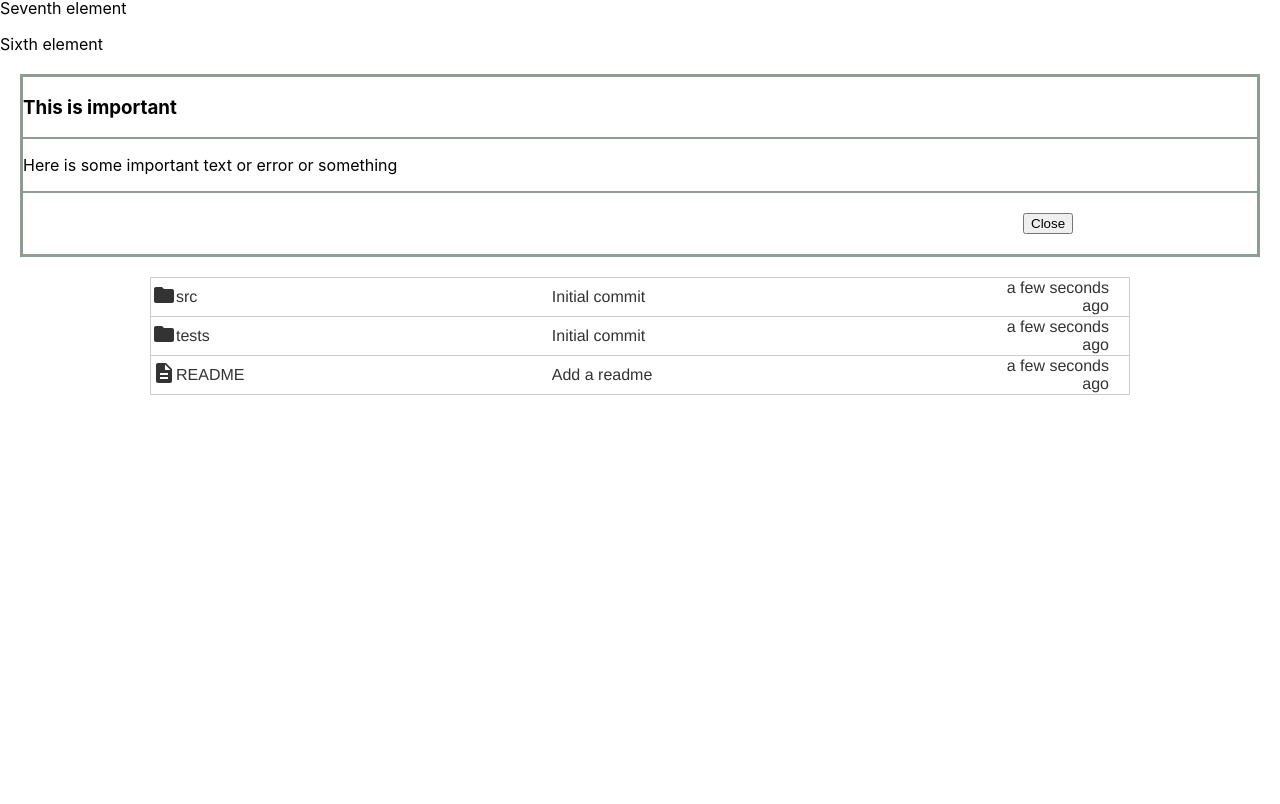
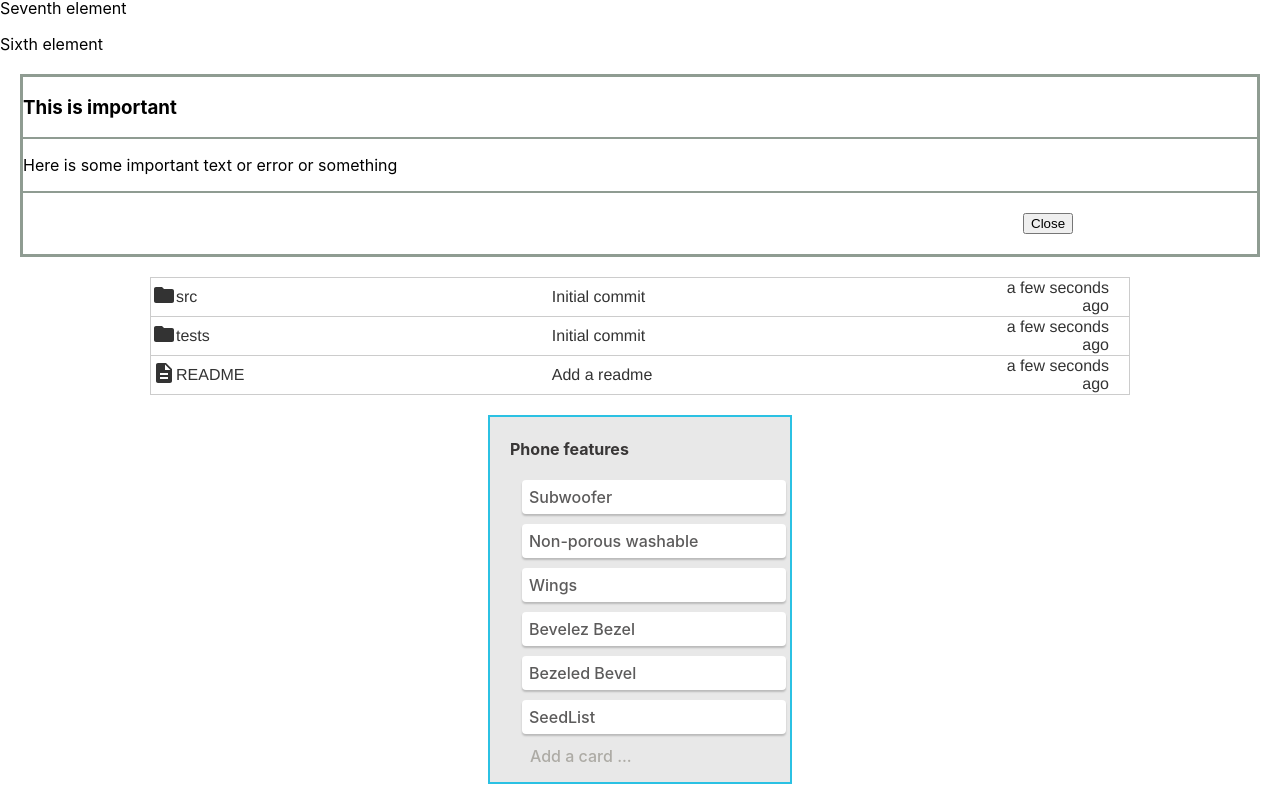
Before and after one commit to rijashaheed/pure-react-exercises, a React (Create React App) app: page / in a window 1280 px wide. Shown: the part 1836-2640 px from the top of the page. Before the commit the page ends 2251 px from the top, so only its background shows below. Built offline with nearby package versions, Linux system fonts and the light colour scheme; some icons are missing.

Commit message:
Completed Trello List Exercise

```diff
--- a/src/App.css
+++ b/src/App.css
@@ -220,3 +220,49 @@
   text-align: right;
   padding-right: 20px;
 }
+
+/*Trello exercise*/
+
+.trello-card {
+  margin: 0 auto;
+  color: #383636;
+  border: 2px solid #2bc1e3;
+  background-color: #e8e8e8;
+  max-width: 300px;
+  max-height: 600px;
+  width: 100%;
+  height: 100%;
+  margin-bottom: 20px;
+}
+
+.trello-card h4 {
+  padding-left: 20px;
+}
+
+.card-list {
+  list-style: none;
+}
+
+.card-item {
+  margin-top: 10px;
+  color: #5c5b5b;
+  font-size: 16px;
+  font-weight: 500;
+  background-color: white;
+  border: 2px;
+  border-radius: 4px;
+  border-collapse: separate;
+  padding: 7px;
+  box-shadow: 0px 2px 2px 0px rgba(0, 0, 0, 0.2);
+  max-height: 25px;
+  height: 100%;
+  width: 250px;
+  margin-left: -8px;
+}
+
+.card-text {
+  margin-top: 12px;
+  color: #adaba5;
+  font-size: 16px;
+  font-weight: 500;
+}
--- a/src/App.js
+++ b/src/App.js
@@ -7,6 +7,7 @@ import Email from "./PropTypesExercise5";
 import ErrorBox from "./ChildrenExercise1";
 import Dialog from "./ChildrenExercise3";
 import FileList from "./GithubFileListExample_Exercise1";
+import CardList from "./ListTrelloExercise4";
 
 // import ErrorBox from './ChildrenExercise1';
 // import Children from "./ChildrenExercise2";
@@ -102,6 +103,33 @@ function App() {
     },
   ];
 
+  const sampleCards = [
+    {
+      id: 1,
+      name: "Subwoofer",
+    },
+    {
+      id: 2,
+      name: "Non-porous washable",
+    },
+    {
+      id: 3,
+      name: "Wings",
+    },
+    {
+      id: 4,
+      name: "Bevelez Bezel",
+    },
+    {
+      id: 5,
+      name: "Bezeled Bevel",
+    },
+    {
+      id: 6,
+      name: "SeedList",
+    },
+  ];
+
   return (
     <div className="App">
       <AddressLabel person={testPerson} />
@@ -129,7 +157,7 @@ function App() {
         <button className="dialogButton">Close</button>
       </Dialog>
       <FileList files={testFiles}></FileList>
-
+      <CardList cards={sampleCards}></CardList>
     </div>
   );
 }
--- /dev/null
+++ b/src/ListTrelloExercise4.js
@@ -0,0 +1,35 @@
+import React from "react";
+import PropTypes from "prop-types";
+import "./App.css";
+
+const CardList = ({ cards }) => {
+  return (
+    <div class="trello-card">
+      <h4>Phone features</h4>
+      <ul className="card-list">
+        {cards.map((card) => (
+          <>
+            <li className="card-item">
+              <CardItem key={card.id} card={card} />
+            </li>
+          </>
+        ))}
+        <li className="card-text">Add a card ...</li>
+      </ul>
+    </div>
+  );
+};
+
+CardList.prototypes = {
+  cards: PropTypes.array.isRequired,
+};
+
+const CardItem = ({ card }) => {
+  return <div>{card.name}</div>;
+};
+
+CardItem.prototypes = {
+  card: PropTypes.object.isRequired,
+};
+
+export default CardList;
```
